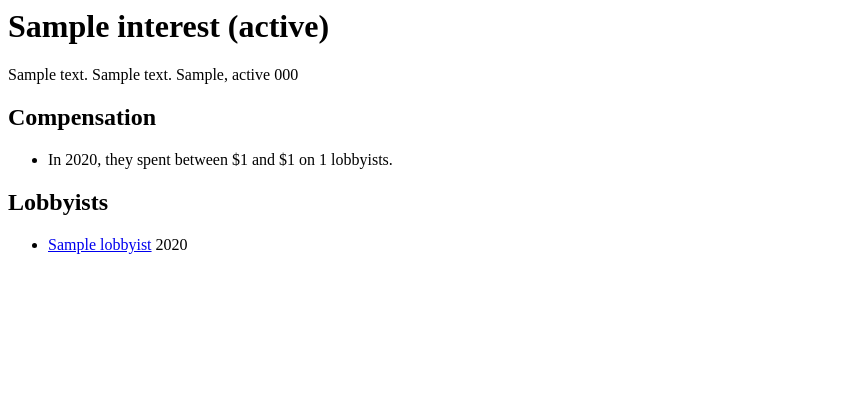
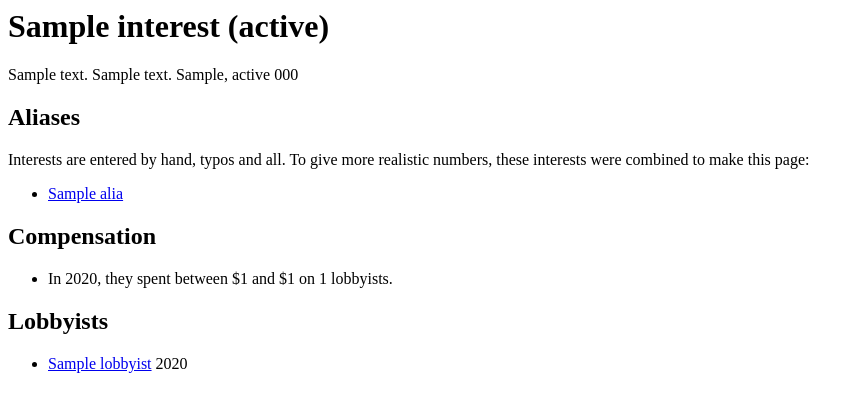
Before and after one commit to texastribune/tx_lobbying, a Django app: template tx_lobbying/templates/tx_lobbying/interest_detail.html in a window 1280 px wide. Shown: the top 412 px of the page, without its empty margins (0-860 px from the left). Run offline with Django 3.2, Linux system fonts and the light colour scheme; tables that the repository leaves empty hold one stand-in row (values such as "Sample post"); the template is opened without the code that fills it: values that come from a table or form of the project are taken from there, most other values are stand-ins (such as "Sample title", 1, 10 or a date in 2020); parts of the project's set-up code (start-up, migrations or seed data) failed here and were passed over.

Commit message:
add a section for aliases

```diff
--- a/tx_lobbying/templates/tx_lobbying/interest_detail.html
+++ b/tx_lobbying/templates/tx_lobbying/interest_detail.html
@@ -3,6 +3,21 @@
 {% block main %}
   <h1>{{ object }}</h1>
   {{ object.address }}
+
+  {% if aliases %}
+    <h2>Aliases</h2>
+    <p>
+      Interests are entered by hand, typos and all. To give more realistic
+      numbers, these interests were combined to make this page:
+    </p>
+    <ul>
+      {% for alias in aliases %}
+        <li>
+          <a href="{{ alias.get_absolute_url }}">{{ alias.name }}</a>
+        </li>
+      {% endfor %}
+    </ul>
+  {% endif %}
 
   <h2>Compensation</h2>
   <ul>
--- a/tx_lobbying/views.py
+++ b/tx_lobbying/views.py
@@ -95,6 +95,7 @@ class InterestDetail(DetailView):
 
     def get_context_data(self, **kwargs):
         data = super(InterestDetail, self).get_context_data(**kwargs)
+        data['aliases'] = (self.object.aliases.all())
         data['compensation_set'] = (self.object.compensation_set_massive
             .prefetch_related('interest', 'year__lobbyist')
             .order_by('year__lobbyist', 'year__year'))
```
